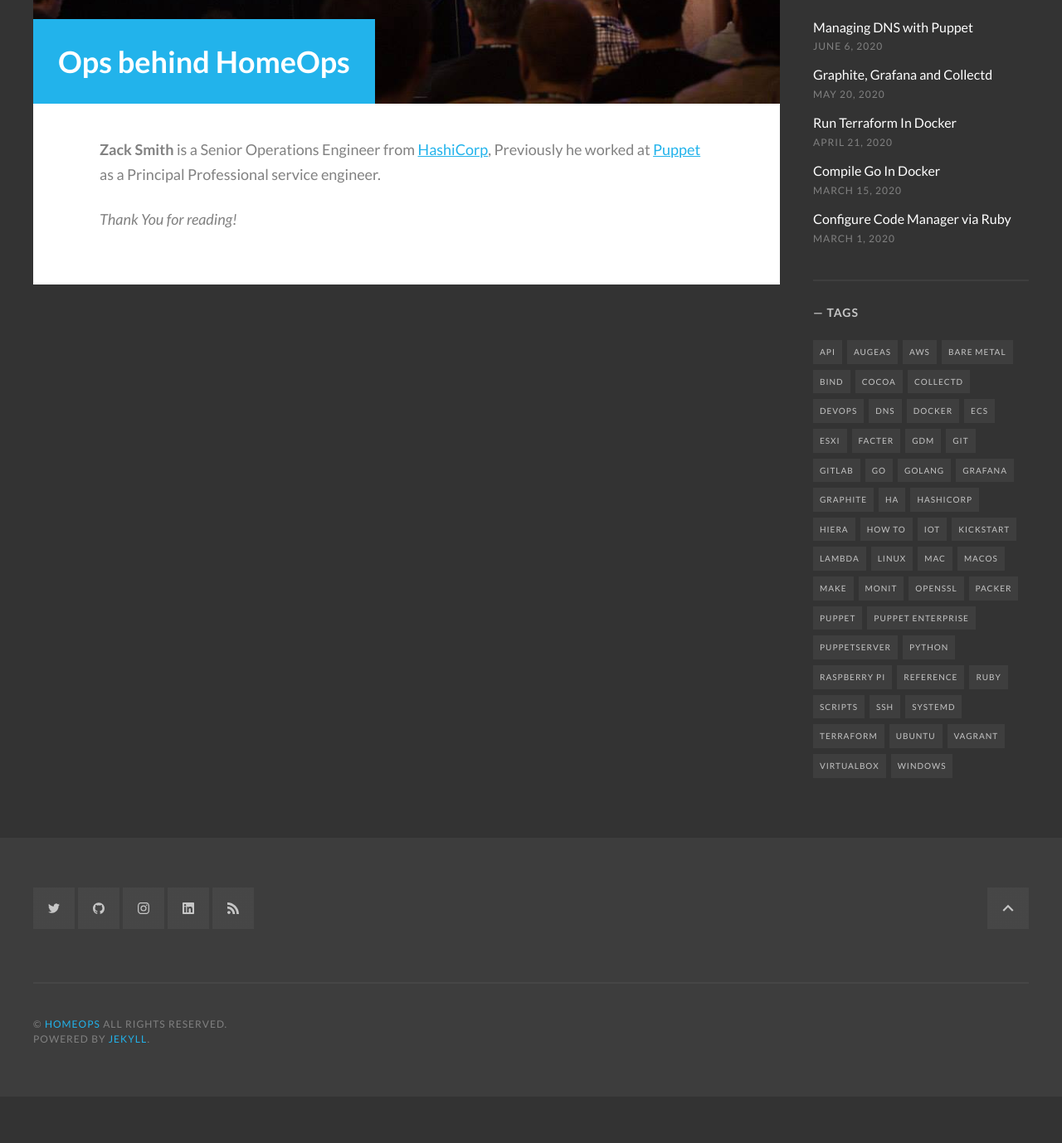
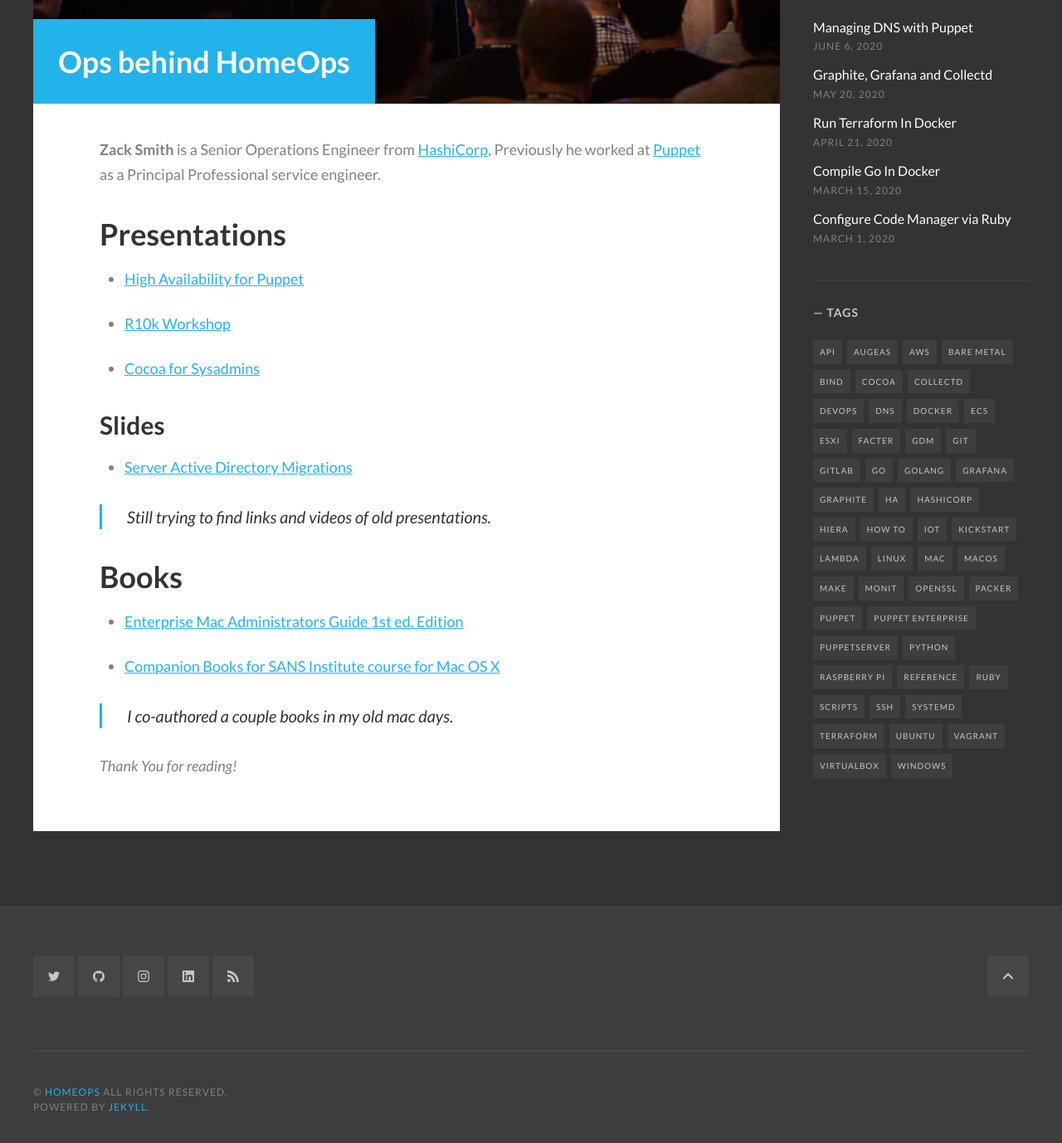
Before and after one commit to homeops-tech/homeops-tech.github.io, a Jekyll site: the page built from about.md, in a window 1280 px wide and 1400 px high, scrolled down 724 px. Shown: the top 1378 px of the window at 83% size. Built offline with Jekyll 4.4.1, drawn with Linux system fonts in a browser that asks for light colours; before the commit the page ends 2046 px from its top, so only the background shows below that; some of the changed text lies outside the part shown.

Commit message:
Update About page

```diff
--- a/_config.yml
+++ b/_config.yml
@@ -9,10 +9,10 @@
 title: "HomeOps"
 
 # Tagline next to the site title
-tagline: "Because learning doesn't stop after 5pm"
+tagline: "because It worked on my laptop..."
 
 # A description of your site for social meta tag, search engines, and feed.xml
-description: "HomeOps is a collection of Tuturials and how tos by and for DevOps and SREs building home lab deployments"
+description: "HomeOps is a collection of Tutorials and how tos by and for DevOps and SREs building home lab deployments"
 
 # The subpath of your site, e.g. /blog, for generating urls
 baseurl:
--- a/about.md
+++ b/about.md
@@ -7,4 +7,29 @@ image: aboutPage.jpg
 
 **Zack Smith** is a Senior Operations Engineer from [HashiCorp](http://www.hashicorp.com), Previously he worked at [Puppet](http://www.puppet.com) as a Principal Professional service engineer.
 
+
+
+# Presentations
+* [High Availability for Puppet](https://www.youtube.com/watch?v=lUSPOgXKwV8)
+
+* [R10k Workshop](https://youtu.be/rQJbuqMCl9c)
+
+* [Cocoa for Sysadmins](https://youtu.be/OgckpXpy1Uo)
+
+## Slides
+
+* [Server Active Directory Migrations](http://docs.macsysadmin.se/2012/pdf/MacSysAdmin2012AD.pdf)
+
+> Still trying to find links and videos of old presentations.
+
+
+
+# Books
+
+* [Enterprise Mac Administrators Guide 1st ed. Edition](https://read.amazon.com/kp/embed?asin=B004VH5Z4O&preview=newtab&linkCode=kpe&ref_=cm_sw_r_kb_dp_W33FYBFGRRF3S6E88EHY&tag=homeops-20)
+
+* [Companion Books for SANS Institute course for Mac OS X](https://www.amazon.com/Foundations-Leopard-Security-Books-Professionals/dp/B008SM9UK8)
+
+> I co-authored a couple books in my old mac days.
+
 *Thank You for reading!*
```
